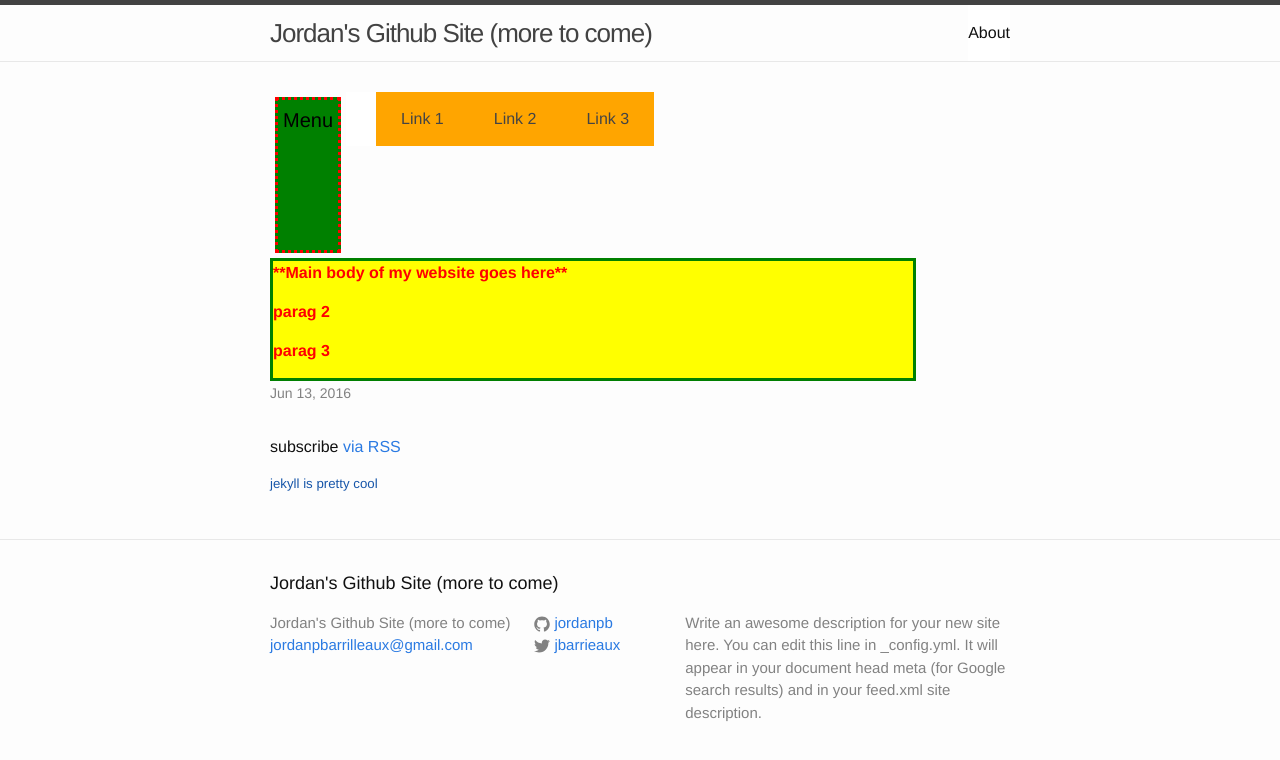
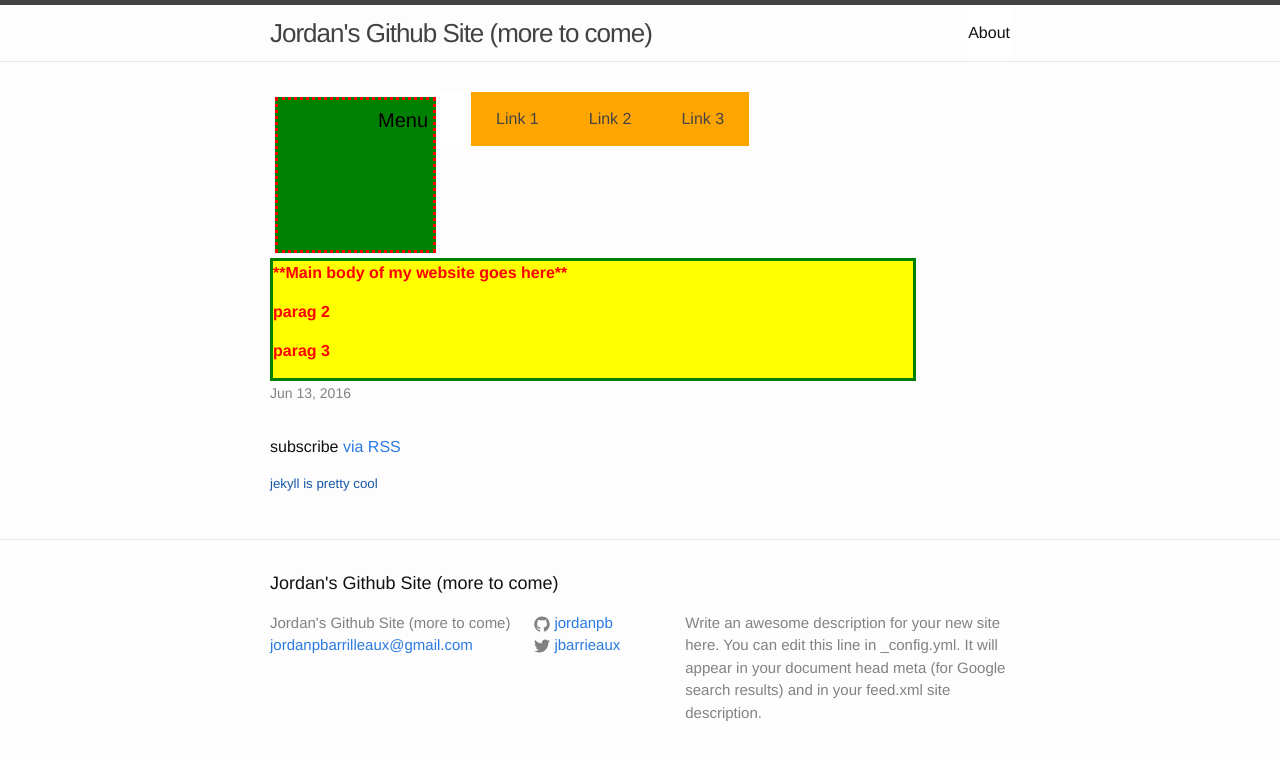
Before and after one commit to Jordanpb/codeacademyTest, a Jekyll site: the page built from index.html, in a window 1280 px wide. Shown: the top 760 px of the page. Built offline with Jekyll 4.4.1, drawn with Linux system fonts in a browser that asks for light colours.

Commit message:
Update _layout.scss

```diff
--- a/_sass/_layout.scss
+++ b/_sass/_layout.scss
@@ -59,7 +59,7 @@
 #dropdown-menu{
     border: 3px dotted red;
     background-color: green;
-    padding: 5px 5px 100px 5px;
+    padding: 5px 5px 100px 100px;
     margin: 5px 5px 5px 5px;
     clear: both;
     float: left;
```
